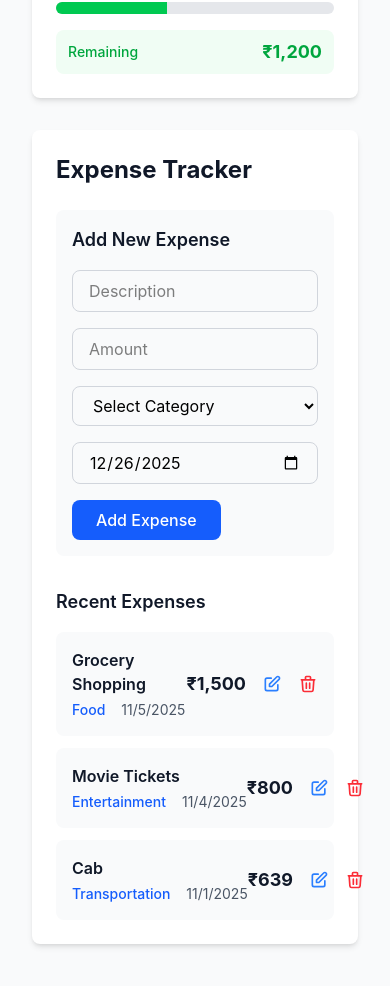
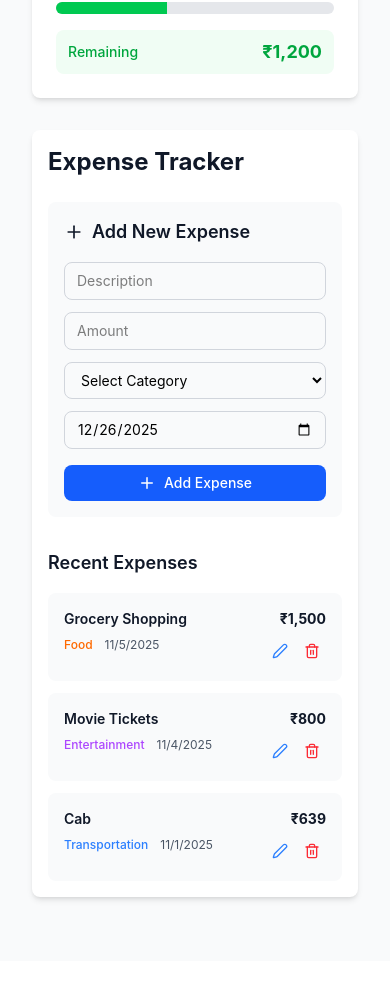
Before and after one commit to abhisri17/budget-planner-app, a React (Vite) app in the folder frontend/: page /budget-planner in a window 390 px wide. Shown: the part 1614-2600 px from the top of the page. After the commit the page ends 2575 px from the top, so only its background shows below. Built offline with nearby package versions, Linux system fonts and the light colour scheme.

Commit message:
feat: enhance ExpenseTracker component with responsive design and icons for better user experience

```diff
--- a/frontend/src/components/budget/ExpenseTracker.tsx
+++ b/frontend/src/components/budget/ExpenseTracker.tsx
@@ -1,4 +1,5 @@
 import { useState } from 'react';
+import { Edit2, Trash2, Plus } from 'lucide-react';
 import type { Budget, Expense } from '../../types';
 
 interface ExpenseTrackerProps {
@@ -9,7 +10,13 @@ interface ExpenseTrackerProps {
   onDeleteExpense: (id: string) => void;
 }
 
-const ExpenseTracker = ({ expenses, budgets, onAddExpense, onUpdateExpense, onDeleteExpense }: ExpenseTrackerProps) => {
+const ExpenseTracker = ({
+  expenses,
+  budgets,
+  onAddExpense,
+  onUpdateExpense,
+  onDeleteExpense
+}: ExpenseTrackerProps) => {
   const [newExpense, setNewExpense] = useState({
     description: '',
     amount: '',
@@ -60,20 +67,33 @@ const ExpenseTracker = ({ expenses, budgets, onAddExpense, onUpdateExpense, onDe
     setEditedExpense(null);
   };
 
+  const categoryColors: Record<string, string> = {
+    Food: 'text-orange-500',
+    Entertainment: 'text-purple-500',
+    Transportation: 'text-blue-500',
+    Shopping: 'text-pink-500',
+    Utilities: 'text-green-500',
+  };
+
   return (
-    <div className="bg-white rounded-lg shadow-md p-6">
-      <h2 className="text-2xl font-bold text-gray-900 mb-6">Expense Tracker</h2>
+    <div className="bg-white rounded-lg shadow-md p-4 md:p-6">
+      <h2 className="text-2xl md:text-3xl font-bold text-gray-900 mb-6">Expense Tracker</h2>
 
       {/* Add Expense Form */}
-      <form onSubmit={handleSubmit} className="mb-8 p-4 bg-gray-50 rounded-lg">
-        <h3 className="text-lg font-semibold text-gray-900 mb-4">Add New Expense</h3>
-        <div className="grid grid-cols-1 sm:grid-cols-2 lg:grid-cols-4 gap-4">
+      <form onSubmit={handleSubmit} className="mb-8 p-4 md:p-6 bg-gray-50 rounded-lg">
+        <h3 className="text-lg font-semibold text-gray-900 mb-4 flex items-center gap-2">
+          <Plus size={20} />
+          Add New Expense
+        </h3>
+
+        {/* Form Inputs - Responsive Grid */}
+        <div className="grid grid-cols-1 sm:grid-cols-2 lg:grid-cols-4 gap-3 md:gap-4 mb-4">
           <input
             type="text"
             placeholder="Description"
             value={newExpense.description}
             onChange={(e) => setNewExpense({ ...newExpense, description: e.target.value })}
-            className="px-4 py-2 border border-gray-300 rounded-lg focus:outline-none focus:ring-2 focus:ring-blue-500"
+            className="px-3 md:px-4 py-2 border border-gray-300 rounded-lg focus:outline-none focus:ring-2 focus:ring-blue-500 text-sm md:text-base"
             required
           />
           <input
@@ -81,13 +101,13 @@ const ExpenseTracker = ({ expenses, budgets, onAddExpense, onUpdateExpense, onDe
             placeholder="Amount"
             value={newExpense.amount}
             onChange={(e) => setNewExpense({ ...newExpense, amount: e.target.value })}
-            className="px-4 py-2 border border-gray-300 rounded-lg focus:outline-none focus:ring-2 focus:ring-blue-500"
+            className="px-3 md:px-4 py-2 border border-gray-300 rounded-lg focus:outline-none focus:ring-2 focus:ring-blue-500 text-sm md:text-base"
             required
           />
           <select
             value={newExpense.category}
             onChange={(e) => setNewExpense({ ...newExpense, category: e.target.value })}
-            className="px-4 py-2 border border-gray-300 rounded-lg focus:outline-none focus:ring-2 focus:ring-blue-500"
+            className="px-3 md:px-4 py-2 border border-gray-300 rounded-lg focus:outline-none focus:ring-2 focus:ring-blue-500 text-sm md:text-base"
             required
           >
             <option value="">Select Category</option>
@@ -101,47 +121,53 @@ const ExpenseTracker = ({ expenses, budgets, onAddExpense, onUpdateExpense, onDe
             type="date"
             value={newExpense.date}
             onChange={(e) => setNewExpense({ ...newExpense, date: e.target.value })}
-            className="px-4 py-2 border border-gray-300 rounded-lg focus:outline-none focus:ring-2 focus:ring-blue-500"
+            className="px-3 md:px-4 py-2 border border-gray-300 rounded-lg focus:outline-none focus:ring-2 focus:ring-blue-500 text-sm md:text-base"
             required
           />
         </div>
+
+        {/* Submit Button */}
         <button
           type="submit"
-          className="mt-4 px-6 py-2 bg-blue-600 text-white rounded-lg hover:bg-blue-700 transition font-medium"
+          className="w-full sm:w-auto px-6 py-2 bg-blue-600 text-white rounded-lg hover:bg-blue-700 transition font-medium text-sm md:text-base flex items-center justify-center gap-2"
         >
+          <Plus size={18} />
           Add Expense
         </button>
       </form>
 
       {/* Expenses List */}
       <div>
-        <h3 className="text-lg font-semibold text-gray-900 mb-4">Recent Expenses</h3>
+        <h3 className="text-lg md:text-xl font-semibold text-gray-900 mb-4">Recent Expenses</h3>
+
         {expenses.length === 0 ? (
-          <p className="text-gray-500 text-center py-8">No expenses yet. Add your first expense above!</p>
+          <p className="text-gray-500 text-center py-8 text-sm md:text-base">
+            No expenses yet. Add your first expense above!
+          </p>
         ) : (
-          <div className="space-y-3">
+          <div className="space-y-3 md:space-y-4">
             {expenses.map((expense) => (
               <div key={expense.id}>
                 {editingId === expense.id && editedExpense ? (
-                  // Edit Mode
-                  <div className="p-4 bg-blue-50 rounded-lg border-2 border-blue-500">
-                    <div className="grid grid-cols-1 sm:grid-cols-2 lg:grid-cols-4 gap-3 mb-3">
+                  // Edit Mode - Responsive
+                  <div className="p-4 md:p-6 bg-blue-50 rounded-lg border-2 border-blue-500">
+                    <div className="grid grid-cols-1 sm:grid-cols-2 lg:grid-cols-4 gap-3 mb-4">
                       <input
                         type="text"
                         value={editedExpense.description}
                         onChange={(e) => setEditedExpense({ ...editedExpense, description: e.target.value })}
-                        className="px-3 py-2 border border-gray-300 rounded-lg focus:outline-none focus:ring-2 focus:ring-blue-500"
+                        className="px-3 md:px-4 py-2 border border-gray-300 rounded-lg focus:outline-none focus:ring-2 focus:ring-blue-500 text-sm md:text-base"
                       />
                       <input
                         type="number"
                         value={editedExpense.amount}
                         onChange={(e) => setEditedExpense({ ...editedExpense, amount: parseFloat(e.target.value) })}
-                        className="px-3 py-2 border border-gray-300 rounded-lg focus:outline-none focus:ring-2 focus:ring-blue-500"
+                        className="px-3 md:px-4 py-2 border border-gray-300 rounded-lg focus:outline-none focus:ring-2 focus:ring-blue-500 text-sm md:text-base"
                       />
                       <select
                         value={editedExpense.category}
                         onChange={(e) => setEditedExpense({ ...editedExpense, category: e.target.value })}
-                        className="px-3 py-2 border border-gray-300 rounded-lg focus:outline-none focus:ring-2 focus:ring-blue-500"
+                        className="px-3 md:px-4 py-2 border border-gray-300 rounded-lg focus:outline-none focus:ring-2 focus:ring-blue-500 text-sm md:text-base"
                       >
                         {budgets.map((budget) => (
                           <option key={budget.id} value={budget.category}>
@@ -153,54 +179,106 @@ const ExpenseTracker = ({ expenses, budgets, onAddExpense, onUpdateExpense, onDe
                         type="date"
                         value={editedExpense.date}
                         onChange={(e) => setEditedExpense({ ...editedExpense, date: e.target.value })}
-                        className="px-3 py-2 border border-gray-300 rounded-lg focus:outline-none focus:ring-2 focus:ring-blue-500"
+                        className="px-3 md:px-4 py-2 border border-gray-300 rounded-lg focus:outline-none focus:ring-2 focus:ring-blue-500 text-sm md:text-base"
                       />
                     </div>
-                    <div className="flex gap-2">
+
+                    <div className="flex flex-col sm:flex-row gap-2">
                       <button
                         onClick={handleSaveEdit}
-                        className="px-4 py-2 bg-blue-600 text-white rounded-lg hover:bg-blue-700 transition font-medium"
+                        className="w-full sm:w-auto px-4 py-2 bg-blue-600 text-white rounded-lg hover:bg-blue-700 transition font-medium text-sm md:text-base"
                       >
                         Save
                       </button>
                       <button
                         onClick={handleCancelEdit}
-                        className="px-4 py-2 bg-gray-200 text-gray-700 rounded-lg hover:bg-gray-300 transition font-medium"
+                        className="w-full sm:w-auto px-4 py-2 bg-gray-200 text-gray-700 rounded-lg hover:bg-gray-300 transition font-medium text-sm md:text-base"
                       >
                         Cancel
                       </button>
                     </div>
                   </div>
                 ) : (
-                  // View Mode
-                  <div className="flex items-center justify-between p-4 bg-gray-50 rounded-lg hover:bg-gray-100 transition">
+                  // View Mode - Responsive
+                  <div className="p-4 md:p-6 bg-gray-50 rounded-lg hover:bg-gray-100 transition">
+                    {/* Desktop Layout */}
+                    <div className="hidden md:flex items-center justify-between">
                       <div className="flex-1">
                         <h4 className="font-semibold text-gray-900">{expense.description}</h4>
                         <div className="flex gap-4 mt-1 text-sm text-gray-600">
-                        <span className="font-medium text-blue-600">{expense.category}</span>
+                          <span
+                            className={`font-medium ${
+                              categoryColors[expense.category] || 'text-gray-600'
+                            }`}
+                          >
+                            {expense.category}
+                          </span>
                           <span>{new Date(expense.date).toLocaleDateString()}</span>
                         </div>
                       </div>
-                    <div className="flex items-center gap-4">
-                      <span className="text-lg font-bold text-gray-900">₹{expense.amount.toLocaleString()}</span>
+
+                      <div className="flex items-center gap-4 ml-4">
+                        <span className="text-lg font-bold text-gray-900 whitespace-nowrap">
+                          ₹{expense.amount.toLocaleString('en-IN')}
+                        </span>
+                        <div className="flex gap-2">
                           <button
                             onClick={() => handleEdit(expense)}
-                        className="text-blue-500 hover:text-blue-700 transition"
+                            className="p-2 text-blue-500 hover:bg-blue-100 rounded-md transition"
                             title="Edit expense"
                           >
-                        <svg className="w-5 h-5" fill="none" stroke="currentColor" viewBox="0 0 24 24">
-                          <path strokeLinecap="round" strokeLinejoin="round" strokeWidth={2} d="M11 5H6a2 2 0 00-2 2v11a2 2 0 002 2h11a2 2 0 002-2v-5m-1.414-9.414a2 2 0 112.828 2.828L11.828 15H9v-2.828l8.586-8.586z" />
-                        </svg>
+                            <Edit2 size={18} />
                           </button>
                           <button
                             onClick={() => onDeleteExpense(expense.id)}
-                        className="text-red-500 hover:text-red-700 transition"
+                            className="p-2 text-red-500 hover:bg-red-100 rounded-md transition"
                             title="Delete expense"
                           >
-                        <svg className="w-5 h-5" fill="none" stroke="currentColor" viewBox="0 0 24 24">
-                          <path strokeLinecap="round" strokeLinejoin="round" strokeWidth={2} d="M19 7l-.867 12.142A2 2 0 0116.138 21H7.862a2 2 0 01-1.995-1.858L5 7m5 4v6m4-6v6m1-10V4a1 1 0 00-1-1h-4a1 1 0 00-1 1v3M4 7h16" />
-                        </svg>
+                            <Trash2 size={18} />
                           </button>
+                        </div>
+                      </div>
+                    </div>
+
+                    {/* Mobile Layout */}
+                    <div className="md:hidden">
+                      <div className="flex items-start justify-between gap-3">
+                        <div className="flex-1">
+                          <h4 className="font-semibold text-gray-900 text-sm">{expense.description}</h4>
+                          <div className="flex gap-3 mt-2 text-xs">
+                            <span
+                              className={`font-medium ${
+                                categoryColors[expense.category] || 'text-gray-600'
+                              }`}
+                            >
+                              {expense.category}
+                            </span>
+                            <span className="text-gray-600">{new Date(expense.date).toLocaleDateString()}</span>
+                          </div>
+                        </div>
+
+                        <div className="text-right flex-shrink-0">
+                          <p className="font-bold text-gray-900 text-sm mb-2">
+                            ₹{expense.amount.toLocaleString('en-IN')}
+                          </p>
+                          <div className="flex gap-1 justify-end">
+                            <button
+                              onClick={() => handleEdit(expense)}
+                              className="p-1.5 text-blue-500 hover:bg-blue-100 rounded transition"
+                              title="Edit"
+                            >
+                              <Edit2 size={16} />
+                            </button>
+                            <button
+                              onClick={() => onDeleteExpense(expense.id)}
+                              className="p-1.5 text-red-500 hover:bg-red-100 rounded transition"
+                              title="Delete"
+                            >
+                              <Trash2 size={16} />
+                            </button>
+                          </div>
+                        </div>
+                      </div>
                     </div>
                   </div>
                 )}
```
Lines whose indentation alone changed are shown as unchanged.
